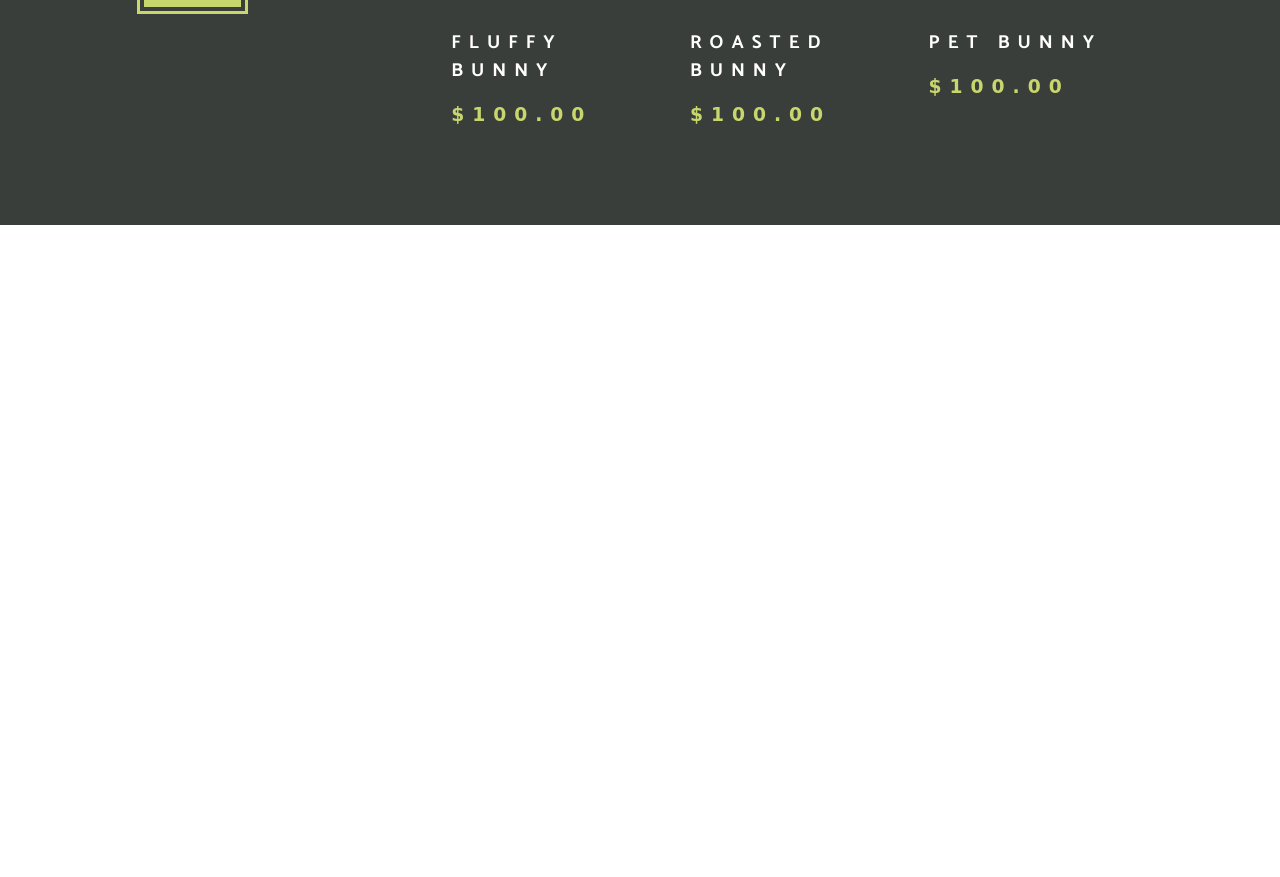
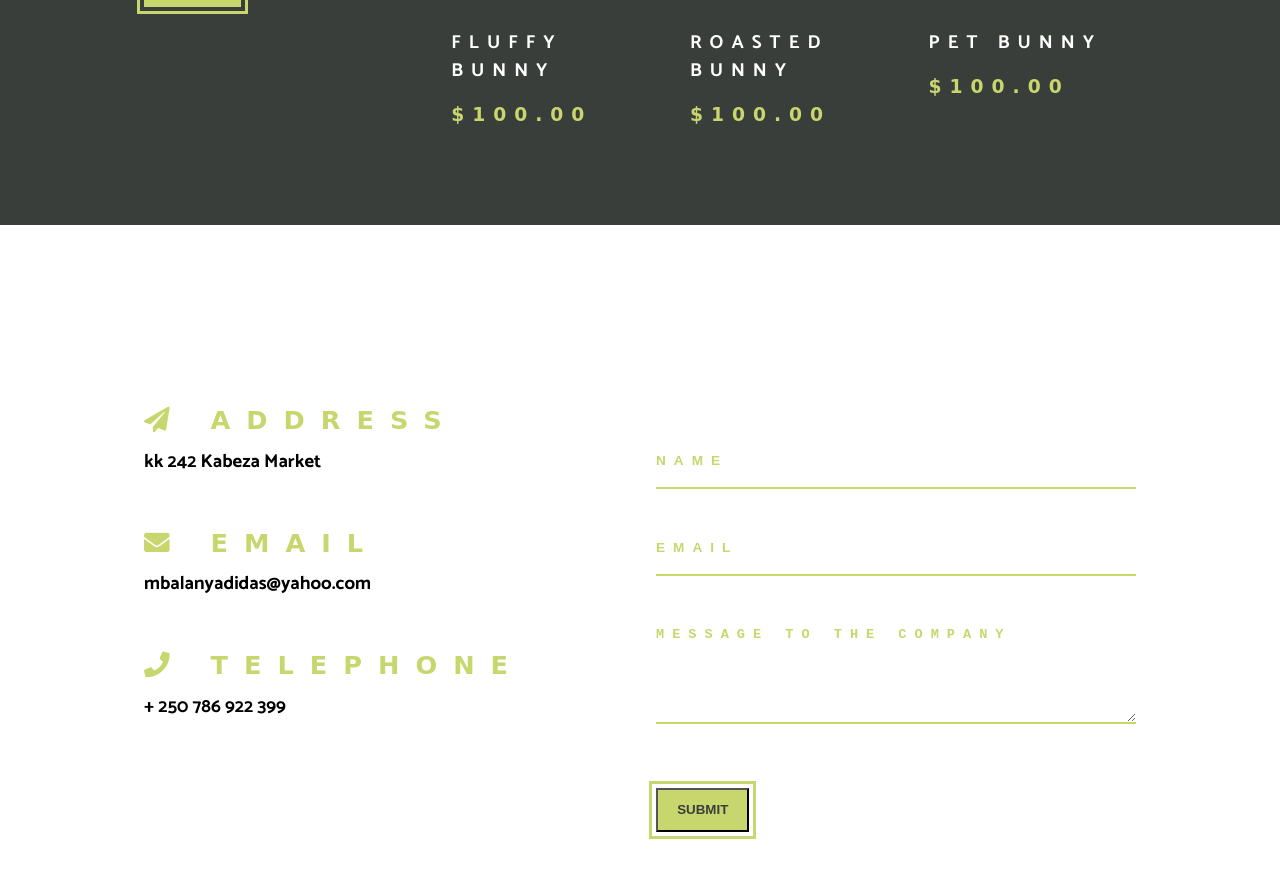
Before and after one commit to didasmbalanya/rabbit_taste, a plain HTML site: page index.html in a window 1280 px wide. Shown: the part 2046-2923 px from the top of the page. Before the commit the page ends 2271 px from the top, so only its background shows below. Drawn offline with Linux system fonts and the light colour scheme; a web font is replaced by a local one.

Commit message:
Add contact section

```diff
--- a/index.html
+++ b/index.html
@@ -183,5 +183,82 @@
       </div>
     </article>
     <!-- end of species -->
+    <!-- contact -->
+    <section class="contact">
+      <div class="section-center clear-fix">
+        <!-- contact info -->
+        <article class="contact-info">
+          <!-- contact item -->
+          <div class="contact-item">
+            <h3 class="contact-title">
+              <span class="contact-icon">
+                <i class="fas fa-paper-plane"></i>
+              </span>
+              address
+            </h3>
+            <h3 class="contact-text">kk 242 Kabeza Market</h3>
+          </div>
+          <!-- end contact item -->
+
+          <!-- contact item -->
+          <div class="contact-item">
+            <h3 class="contact-title">
+              <span>
+                <i class="fas fa-envelope"></i>
+              </span>
+              email
+            </h3>
+            <h3 class="contact-text">mbalanyadidas@yahoo.com</h3>
+          </div>
+          <!-- end contact item -->
+
+          <!-- contact item -->
+          <div class="contact-item">
+            <h3 class="contact-title">
+              <span>
+                <i class="fas fa-phone"></i>
+              </span>
+              telephone
+            </h3>
+            <h3 class="contact-text">+ 250 786 922 399</h3>
+          </div>
+          <!-- end contact item -->
+        </article>
+        <!-- end contact info -->
+
+        <!-- contact form -->
+        <article class="contact-form section-center">
+          <form action="https://formspree.io/mzbkpkad" class="form-group" method="POST`">
+            <input
+              type="text"
+              name="name"
+              id="name"
+              placeholder="Name"
+              class="form-control"
+            />
+            <input
+              type="email"
+              name="email"
+              id="email"
+              placeholder="Email"
+              class="form-control"
+            />
+            <textarea
+              name="message"
+              id="message"
+              class="form-control"
+              rows="5"
+              placeholder="Message to the company"
+            ></textarea>
+            <input type="submit" value="Submit" class="main-btn" />
+          </form>
+        </article>
+        <!-- end contact form -->
+      </div>
+    </section>
+    <!-- end of contact -->
+
+    <!-- to delete -stop scroll on reload -->
+    <div style="height: 9999px"></div>
   </body>
 </html>
--- a/style.css
+++ b/style.css
@@ -329,6 +329,55 @@ a {
 }
 /* end of species */
 
+/* contact */
+.contact {
+  padding-top: 2rem;
+}
+.contact-info {
+  text-align: left;
+}
+.contact-item {
+  margin-bottom: 3rem;
+}
+
+.contact-title {
+  color: var(--primaryColor);
+  text-transform: uppercase;
+  letter-spacing: calc(var(--letterSpacing) * 2);
+  font-family: var(--slantedText);
+  font-size: 1.6rem;
+  margin-bottom: 0.5rem;
+}
+.form-control {
+  display: block;
+  width: 100%;
+  border: none;
+  border-bottom: 2px solid var(--primaryColor);
+  outline: none;
+  margin: 2rem 0;
+  padding: 1.2rem 0;
+  font-size: 0.85rem;
+  font-weight: bold;
+}
+
+.form-control::placeholder{
+  color: var(--primaryColor);
+  text-transform: uppercase;
+  letter-spacing: var(--letterSpacing);
+  font-size: 0.85rem;
+}
+
+@media screen and (min-width:992px){
+  .contact-info, .contact-form{
+    float: left;
+    width: 50%;
+    padding: 0 1rem;
+    padding-top: 5rem;
+  }
+}
+
+/* end contact */
+
 /* animations */
 /* button */
 @keyframes show {
```
